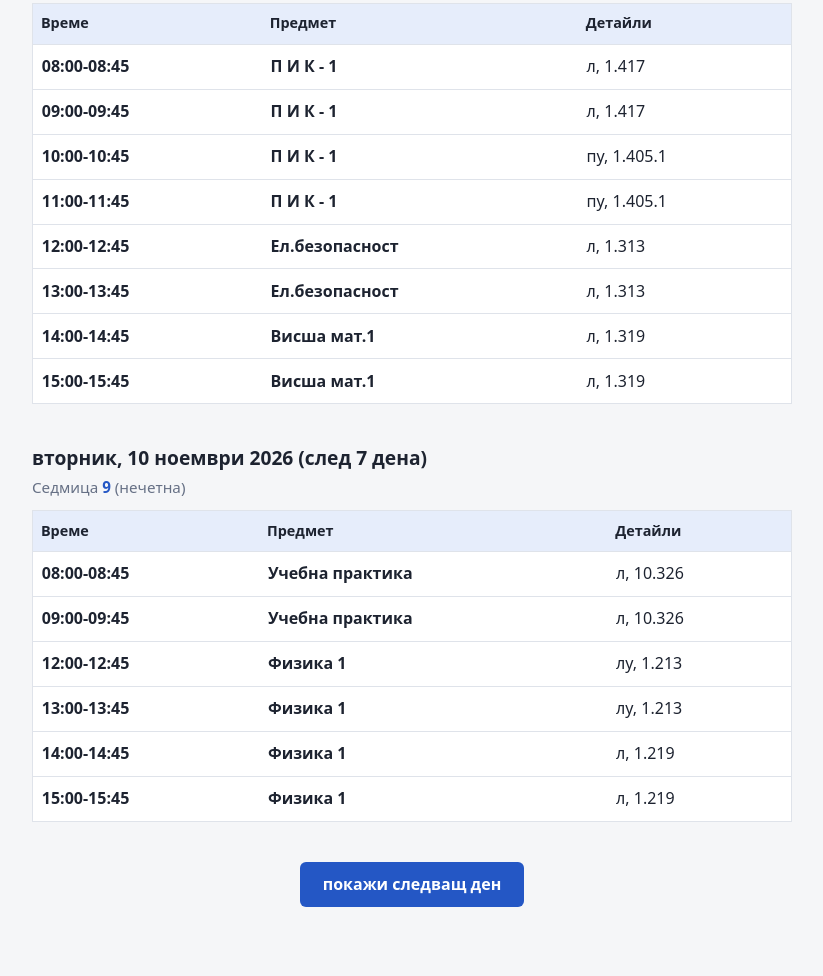
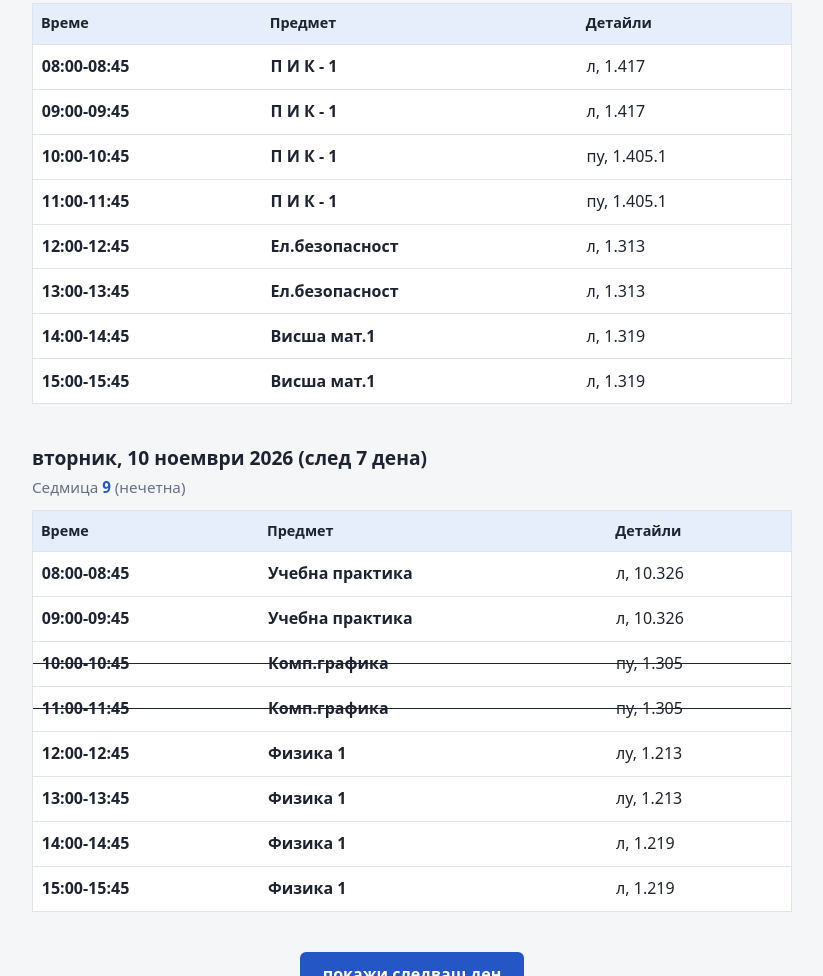
Before and after one commit to hellgames1/kua, a plain HTML site: page index.html in a window 1280 px wide. Shown: the part 1189-2165 px from the top of the page, without its empty margins (228-1051 px from the left). Before the commit the page ends 2144 px from the top, so only its background shows below. Drawn offline with Linux system fonts and the light colour scheme.

Commit message:
Update index.html

```diff
--- a/index.html
+++ b/index.html
@@ -171,8 +171,8 @@ const SCHEDULE = {
          7: { title: "", details: "" },   // 07:00-07:45
          8: { title: "Учебна практика", details: "л, 10.326" },   // 08:00-08:45
          9: { title: "Учебна практика", details: "л, 10.326" },   // 09:00-09:45
-        10: { title: "", details: "" },   // 10:00-10:45
-        11: { title: "", details: "" },   // 11:00-11:45
+        10: { title: "Комп.графика", details: "пу, 1.305" },   // 10:00-10:45
+        11: { title: "Комп.графика", details: "пу, 1.305" },   // 11:00-11:45
         12: { title: "Физика 1", details: "лу, 1.213" },   // 12:00-12:45
         13: { title: "Физика 1", details: "лу, 1.213" },   // 13:00-13:45
         14: { title: "Физика 1", details: "л, 1.219" },   // 14:00-14:45
@@ -345,7 +345,7 @@ const SCHEDULE = {
    ========================================================================== */
 
 const CORRECTIONS = [
-  { date: "2026-11-17", hour: 10, title: "Комп.графика", details: "пу, 1.310.1" }, //на 3 ноември упражнение вместо лекция комп графика
+  { date: "2026-11-17", hour: 10, title: "Комп.графика", details: "пу, 1.310.1" },
   { date: "2026-11-17", hour: 11, title: "Комп.графика", details: "пу, 1.310.1" },
 
   { date: "2026-11-04", hour: 12, title: "", details: "пу, 6.303" }, //от 6 до 10 седмица сме в 6 корпус упр. учебна практика
@@ -359,6 +359,18 @@ const CORRECTIONS = [
   { date: "2026-11-10", hour: 11, title: "", details: "" },
   { date: "2026-11-11", hour: 10, title: "", details: "" },
   { date: "2026-11-11", hour: 11, title: "", details: "" },
+  { date: "2026-11-04", hour: 10, title: "", details: "" },
+  { date: "2026-11-04", hour: 11, title: "", details: "" },
+  { date: "2026-11-18", hour: 10, title: "", details: "" },
+  { date: "2026-11-18", hour: 11, title: "", details: "" },
+  { date: "2026-11-25", hour: 10, title: "", details: "" },
+  { date: "2026-11-25", hour: 11, title: "", details: "" },
+  { date: "2026-12-02", hour: 10, title: "", details: "" },
+  { date: "2026-12-02", hour: 11, title: "", details: "" },
+  { date: "2026-12-09", hour: 10, title: "", details: "" },
+  { date: "2026-12-09", hour: 11, title: "", details: "" },
+  { date: "2026-12-16", hour: 10, title: "", details: "" },
+  { date: "2026-12-16", hour: 11, title: "", details: "" },
   { date: "2026-11-05", hour: 9, title: "", details: "" },
   { date: "2026-11-05", hour: 10, title: "", details: "" },
   { date: "2026-11-05", hour: 11, title: "", details: "" },
```
